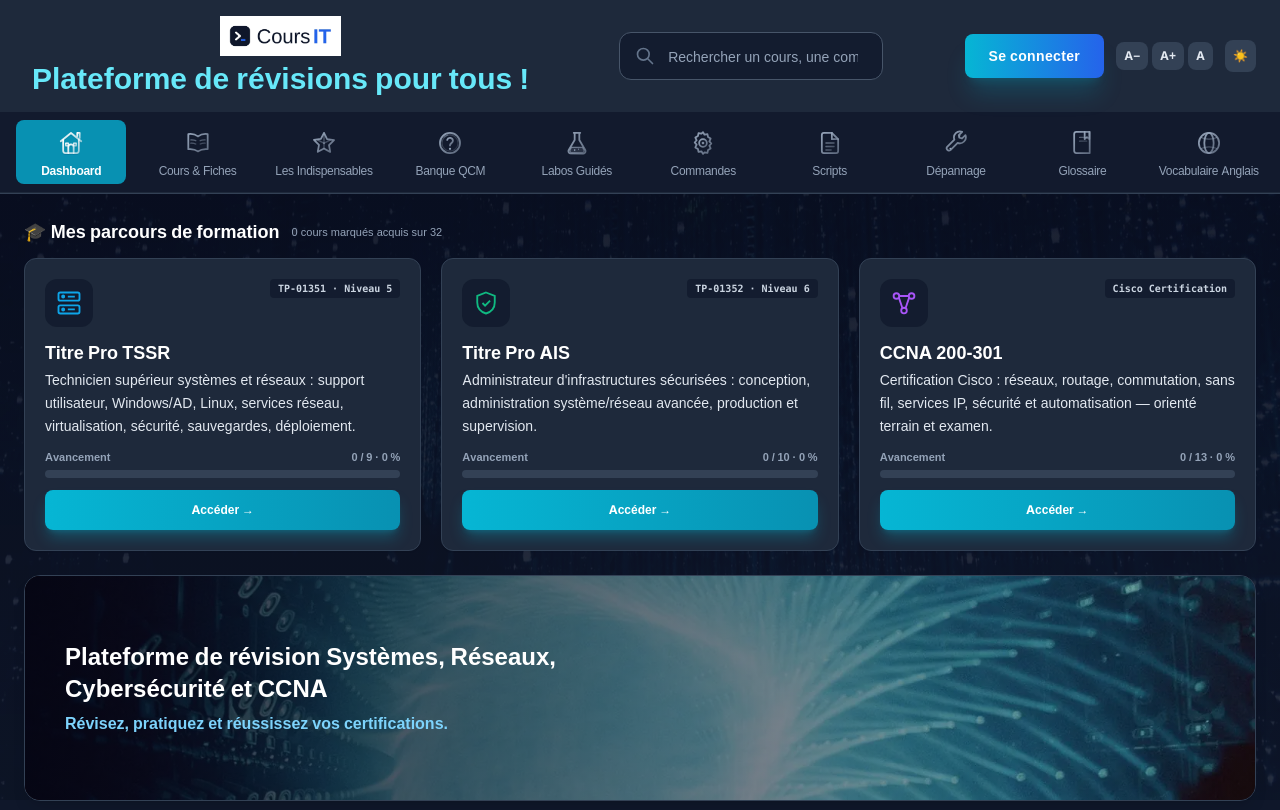
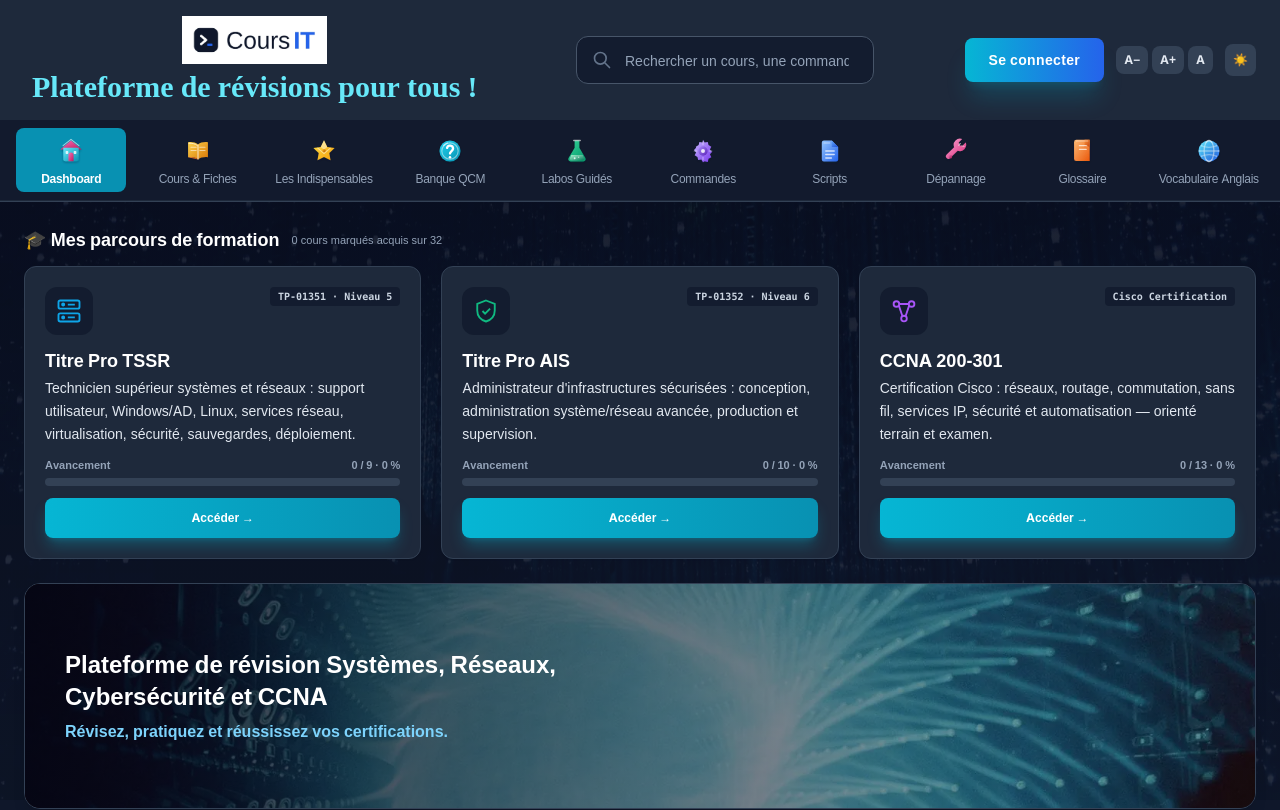
Before and after one commit to herbreteau787-svg/coursit, a React (Vite) app in the folder app/: page / in a window 1280 px wide. Shown: the top 810 px of the page. Built offline with nearby package versions, Linux system fonts and the light colour scheme.

Commit message:
UI: icônes emoji 3D dégradées/ombrées, logo h-12, tagline Inter Bold !

```diff
--- a/app/src/App.jsx
+++ b/app/src/App.jsx
@@ -2561,8 +2561,8 @@ const QcmSection = ({ qcmData, filterLabel, onFilterChange, filterOptions, showF
                                 className="shrink-0 flex items-center gap-4 text-left rounded-lg px-2 py-1 hover:bg-slate-100 dark:hover:bg-slate-700 transition-colors focus:outline-none focus:ring-2 focus:ring-brand-500"
                             >
                                 <div className="flex flex-col">
-                                                                        <img src={logoUrl} alt="Logo Cours IT" className="h-10 w-auto object-contain rounded" />
-                                    <span className="mt-1 text-3xl font-bold text-cyan-300 whitespace-nowrap">Plateforme de révisions pour tous&nbsp;!</span>
+                                                                        <img src={logoUrl} alt="Logo Cours IT" className="h-12 w-auto object-contain" />
+                                    <span className="mt-1 text-3xl font-bold text-cyan-300 font-['Inter'] whitespace-nowrap">Plateforme de révisions pour tous !</span>
                                 </div>
                             </button>
 
--- a/app/src/components/Icon.jsx
+++ b/app/src/components/Icon.jsx
@@ -1,181 +1,193 @@
 import { useId } from 'react';
 
-/* Icônes « interface pro » : traits fins, détails et ombre portée légère. */
-const ALIASES = {
-    '✍️': 'pencil',
-    '📚': 'book-open',
-    '🛠️': 'wrench',
-    '🧪': 'flask',
-    '🎓': 'book',
-    '🔎': 'search',
+/* Icônes 3D style emoji : dégradés saturés, ombres portées et reflets. */
+const PALETTE = {
+    house: ['#67e8f9', '#0891b2', '#f472b6', '#be185d'],
+    'book-open': ['#fcd34d', '#d97706', '#fb923c', '#c2410c'],
+    star: ['#fde047', '#f59e0b', '#fbbf24', '#b45309'],
+    'help-circle': ['#22d3ee', '#0891b2', '#67e8f9', '#0e7490'],
+    flask: ['#34d399', '#059669', '#a7f3d0', '#047857'],
+    settings: ['#c4b5fd', '#7c3aed', '#a78bfa', '#5b21b6'],
+    'file-text': ['#93c5fd', '#2563eb', '#60a5fa', '#1d4ed8'],
+    wrench: ['#f9a8d4', '#db2777', '#f472b6', '#9d174d'],
+    book: ['#fdba74', '#ea580c', '#fb923c', '#c2410c'],
+    globe: ['#67e8f9', '#2563eb', '#22d3ee', '#1e40af'],
+    'alert-triangle': ['#fde68a', '#f59e0b', '#fbbf24', '#b45309'],
+    pencil: ['#f9a8d4', '#ec4899', '#f472b6', '#be185d'],
+    search: ['#7dd3fc', '#0284c7', '#38bdf8', '#0369a1'],
+    servers: ['#a5b4fc', '#4f46e5', '#818cf8', '#3730a3'],
+    shield: ['#6ee7b7', '#059669', '#34d399', '#047857'],
+    network: ['#d8b4fe', '#9333ea', '#c084fc', '#6b21a8'],
 };
 
+const ALIASES = { '✍️': 'pencil', '📚': 'book-open', '🛠️': 'wrench', '🧪': 'flask', '🎓': 'book', '🔎': 'search' };
+
 const GLYPHS = {
-    house: (
+    house: (g, a, s) => (
         <>
-            <path d="M3.2 10.5 12 3.4l8.8 7.1" />
-            <path d="M5.3 9.2V18.7a1.9 1.9 0 0 0 1.9 1.9h9.6a1.9 1.9 0 0 0 1.9-1.9V9.2" />
-            <path d="M9.7 20.6v-5.2a2.3 2.3 0 0 1 4.6 0v5.2" />
-            <path d="M7.5 12.1h2.2v2.3H7.5zM14.3 12.1h2.2v2.3h-2.2z" fill="currentColor" fillOpacity="0.18" strokeWidth="1.1" />
-            <path d="M17.4 6.1V3.4h2.1v4.3" />
-            <path d="M2.7 20.6h18.6" strokeOpacity="0.4" />
+            <path d="M2.8 10.7 12 3.1l9.2 7.6" fill={`url(#${a})`} filter={`url(#${s})`} />
+            <path d="M5.4 9.2V19a1.8 1.8 0 0 0 1.8 1.8h9.6a1.8 1.8 0 0 0 1.8-1.8V9.2Z" fill={`url(#${g})`} filter={`url(#${s})`} />
+            <path d="M9.8 20.8v-5.3a2.2 2.2 0 0 1 4.4 0v5.3Z" fill={`url(#${a})`} />
+            <rect x="7.4" y="12" width="2.3" height="2.5" rx=".6" fill="#fff" fillOpacity=".8" />
+            <rect x="14.3" y="12" width="2.3" height="2.5" rx=".6" fill="#fff" fillOpacity=".8" />
+            <path d="M5.2 7.4 12 2.1l6.8 5.3" fill="none" stroke="#fff" strokeOpacity=".6" strokeWidth=".9" strokeLinecap="round" />
         </>
     ),
-    'book-open': (
+    'book-open': (g, a, s) => (
         <>
-            <path d="M12 6.3c-2.3-1.7-5-2.3-8.3-1.9v12.9c3.3-.4 6 .2 8.3 1.9 2.3-1.7 5-2.3 8.3-1.9V4.4c-3.3-.4-6 .2-8.3 1.9Z" />
-            <path d="M12 6.3v12.9" />
-            <path d="M5.9 9.3c1.6-.1 3 .1 4.2.7M5.9 12.2c1.6-.1 3 .1 4.2.7M13.9 10c1.2-.6 2.6-.8 4.2-.7M13.9 12.9c1.2-.6 2.6-.8 4.2-.7" strokeOpacity="0.55" strokeWidth="1.1" />
-            <path d="M3.7 4.5v12.8" strokeOpacity="0.45" />
+            <path d="M12 6.4C9.8 4.7 6.9 4.1 3.5 4.5v12.8c3.4-.4 6.3.2 8.5 1.9 2.2-1.7 5.1-2.3 8.5-1.9V4.5c-3.4-.4-6.3.2-8.5 1.9Z" fill={`url(#${g})`} filter={`url(#${s})`} />
+            <path d="M12 6.4v12.8" stroke="#fff" strokeOpacity=".65" strokeWidth="1" />
+            <path d="M6 8.8h4.4M6 11.6h4.4M13.6 8.8H18M13.6 11.6H18" stroke="#fff" strokeOpacity=".55" strokeWidth="1" strokeLinecap="round" />
+            <path d="M4.2 5.4c2.9-.2 5.2.4 7 1.7" fill="none" stroke="#fff" strokeOpacity=".7" strokeWidth=".8" strokeLinecap="round" />
+            <path d="M3.5 17.3c3.4-.4 6.3.2 8.5 1.9Z" fill={`url(#${a})`} />
         </>
     ),
-    star: (
+    star: (g, a, s) => (
         <>
-            <path d="m12 3.3 2.66 5.39 5.95.87-4.31 4.2 1.02 5.93L12 16.68l-5.32 2.81 1.02-5.93-4.31-4.2 5.95-.87L12 3.3Z" />
-            <path d="M12 3.3v13.38M6.67 9.56 12 12.05l5.33-2.49" strokeOpacity="0.5" strokeWidth="1.1" />
-            <circle cx="12" cy="12.05" r="0.8" fill="currentColor" stroke="none" fillOpacity="0.75" />
+            <path d="m12 2.8 2.8 5.7 6.3.9-4.6 4.4 1.1 6.2L12 17.2l-5.6 2.8 1.1-6.2-4.6-4.4 6.3-.9L12 2.8Z" fill={`url(#${g})`} filter={`url(#${s})`} />
+            <path d="m12 2.8 2.8 5.7-2.8 2.4-2.8-2.4L12 2.8Z" fill="#fff" fillOpacity=".45" />
+            <path d="m6.4 9.4 5.6 4.8 5.6-4.8" fill="none" stroke="#fff" strokeOpacity=".5" strokeWidth=".9" />
+            <circle cx="12" cy="11.6" r="1.4" fill={`url(#${a})`} />
         </>
     ),
-    'help-circle': (
+    'help-circle': (g, a, s) => (
         <>
-            <circle cx="12" cy="12" r="8.6" />
-            <circle cx="12" cy="12" r="6.9" strokeOpacity="0.3" strokeWidth="1" />
-            <path d="M9.6 9.4a2.5 2.5 0 0 1 4.9.7c0 1.7-2.5 2.1-2.5 4" />
-            <circle cx="12" cy="17" r="0.95" fill="currentColor" stroke="none" />
-            <path d="M6.8 7a7.4 7.4 0 0 1 3-1.8" strokeOpacity="0.5" strokeWidth="1.1" />
+            <circle cx="12" cy="12" r="9" fill={`url(#${g})`} filter={`url(#${s})`} />
+            <circle cx="12" cy="12" r="7" fill="none" stroke="#fff" strokeOpacity=".45" strokeWidth="1" />
+            <path d="M9.5 9.3a2.6 2.6 0 0 1 5.1.8c0 1.8-2.6 2.2-2.6 4.1" fill="none" stroke="#fff" strokeWidth="2" strokeLinecap="round" />
+            <circle cx="12" cy="17.4" r="1.1" fill="#fff" />
+            <path d="M6.6 7.2a7.6 7.6 0 0 1 3.2-2" fill="none" stroke="#fff" strokeOpacity=".55" strokeWidth="1.2" strokeLinecap="round" />
         </>
     ),
-    flask: (
+    flask: (g, a, s) => (
         <>
-            <path d="M9.2 3.3h5.6M10 3.3v6.1L4.9 18a2 2 0 0 0 1.7 3h10.8a2 2 0 0 0 1.7-3L14 9.4V3.3" />
-            <path d="M7.2 15.7h9.6l1.1 2.2a1.6 1.6 0 0 1-1.4 2.4H7.5a1.6 1.6 0 0 1-1.4-2.4l1.1-2.2Z" fill="currentColor" fillOpacity="0.16" strokeOpacity="0.7" strokeWidth="1.1" />
-            <circle cx="10" cy="18.1" r="0.7" fill="currentColor" stroke="none" />
-            <circle cx="13.3" cy="17.3" r="0.5" fill="currentColor" stroke="none" fillOpacity="0.7" />
-            <path d="M9.2 3.3h5.6" strokeWidth="2.1" />
+            <path d="M9.2 3h5.6M10 3v6.2L4.8 18a2 2 0 0 0 1.8 3h10.8a2 2 0 0 0 1.8-3L14 9.2V3Z" fill={`url(#${g})`} filter={`url(#${s})`} />
+            <path d="M7.1 15.5h9.8l1 2.2a1.7 1.7 0 0 1-1.5 2.5H7.6a1.7 1.7 0 0 1-1.5-2.5l1-2.2Z" fill={`url(#${a})`} />
+            <circle cx="10" cy="18.2" r=".8" fill="#fff" fillOpacity=".8" />
+            <circle cx="13.4" cy="17.4" r=".6" fill="#fff" fillOpacity=".6" />
+            <path d="M9.2 3h5.6" stroke="#fff" strokeOpacity=".6" strokeWidth="1.2" strokeLinecap="round" />
         </>
     ),
-    settings: (
+    settings: (g, a, s) => (
         <>
-            <path d="m12 2.7 1.32 2.2 2.52-.5.5 2.52 2.2 1.32-1.1 2.3 1.7 1.9-1.7 1.9 1.1 2.3-2.2 1.32-.5 2.52-2.52-.5L12 21.3l-1.32-2.2-2.52.5-.5-2.52-2.2-1.32 1.1-2.3-1.7-1.9 1.7-1.9-1.1-2.3 2.2-1.32.5-2.52 2.52.5L12 2.7Z" />
-            <circle cx="12" cy="12" r="3.3" />
-            <circle cx="12" cy="12" r="1.15" fill="currentColor" stroke="none" fillOpacity="0.8" />
+            <path d="m12 2.4 1.4 2.4 2.7-.6.6 2.7 2.4 1.4-1.2 2.5 1.8 2-1.8 2 1.2 2.5-2.4 1.4-.6 2.7-2.7-.6L12 21.6l-1.4-2.4-2.7.6-.6-2.7-2.4-1.4 1.2-2.5-1.8-2 1.8-2L5.9 8.3 8.3 6.9l.6-2.7 2.7.6L12 2.4Z" fill={`url(#${g})`} filter={`url(#${s})`} />
+            <circle cx="12" cy="12" r="4" fill={`url(#${a})`} />
+            <circle cx="12" cy="12" r="1.7" fill="#fff" fillOpacity=".85" />
+            <path d="M12 4.4v2.2M19.6 12h-2.2M12 19.6v-2.2M4.4 12h2.2" stroke="#fff" strokeOpacity=".45" strokeWidth=".9" strokeLinecap="round" />
         </>
     ),
-    'file-text': (
+    'file-text': (g, a, s) => (
         <>
-            <path d="M13.6 3.3H6.8a1.8 1.8 0 0 0-1.8 1.8v13.8a1.8 1.8 0 0 0 1.8 1.8h10.4a1.8 1.8 0 0 0 1.8-1.8V8.7L13.6 3.3Z" />
-            <path d="M13.6 3.3v5.4h5.4" />
-            <path d="M8.5 12h7M8.5 15h7M8.5 18h4.5" strokeOpacity="0.6" strokeWidth="1.1" />
-            <path d="M8.5 9h2.2" />
+            <path d="M13.5 3H6.8a1.8 1.8 0 0 0-1.8 1.8v14.4A1.8 1.8 0 0 0 6.8 21h10.4a1.8 1.8 0 0 0 1.8-1.8V8.5L13.5 3Z" fill={`url(#${g})`} filter={`url(#${s})`} />
+            <path d="M13.5 3v5.5H19" fill={`url(#${a})`} />
+            <path d="M8.4 12h7.2M8.4 15h7.2M8.4 18h4.8" stroke="#fff" strokeOpacity=".75" strokeWidth="1.2" strokeLinecap="round" />
+            <path d="M6.8 5.2h5" stroke="#fff" strokeOpacity=".5" strokeWidth=".9" strokeLinecap="round" />
         </>
     ),
-    wrench: (
+    wrench: (g, a, s) => (
         <>
-            <path d="M20.1 5.2a5.2 5.2 0 0 1-6.7 6.7l-6.2 6.2a2 2 0 0 1-2.8-2.8l6.2-6.2a5.2 5.2 0 0 1 6.7-6.7l-2.9 2.9.6 2.2 2.2.6 2.9-2.9Z" />
-            <circle cx="7.2" cy="16.8" r="0.8" fill="currentColor" stroke="none" />
-            <path d="M15.6 5.6a2.6 2.6 0 0 0-1.1 1.4" strokeOpacity="0.5" strokeWidth="1.1" />
+            <path d="M20.4 4.8a5.4 5.4 0 0 1-7 6.9l-6.4 6.4a2.1 2.1 0 0 1-3-3l6.4-6.4a5.4 5.4 0 0 1 6.9-7l-3 3 .7 2.3 2.3.7 3-2.9Z" fill={`url(#${g})`} filter={`url(#${s})`} />
+            <circle cx="7.1" cy="16.9" r="1.6" fill={`url(#${a})`} />
+            <path d="M15.7 5.6a3 3 0 0 0-1.2 1.6" fill="none" stroke="#fff" strokeOpacity=".65" strokeWidth="1" strokeLinecap="round" />
+            <path d="m16.8 7.5 2.2.7" fill="none" stroke="#fff" strokeOpacity=".45" strokeWidth=".9" strokeLinecap="round" />
         </>
     ),
-    book: (
+    book: (g, a, s) => (
         <>
-            <path d="M5.3 4.3A1.9 1.9 0 0 1 7.2 2.4h11.4v18.2H7.2a1.9 1.9 0 0 1-1.9-1.9V4.3Z" />
-            <path d="M7.2 2.4v18.2" />
-            <path d="M9.9 7.2h6.1M9.9 10.4h6.1" strokeOpacity="0.5" strokeWidth="1.1" />
-            <path d="M14.3 2.4v6.2l2-1.6 2 1.6V2.4" />
+            <path d="M5.2 4.4A2 2 0 0 1 7.2 2.4h11.4v18.2H7.2a2 2 0 0 1-2-2V4.4Z" fill={`url(#${g})`} filter={`url(#${s})`} />
+            <path d="M14.2 2.4v6.4l2.1-1.7 2.1 1.7V2.4Z" fill={`url(#${a})`} />
+            <path d="M9.8 7.4h5.8M9.8 10.6h5.8" stroke="#fff" strokeOpacity=".7" strokeWidth="1.2" strokeLinecap="round" />
+            <path d="M7.2 3.4h9.8" stroke="#fff" strokeOpacity=".45" strokeWidth=".9" strokeLinecap="round" />
         </>
     ),
-    globe: (
+    globe: (g, a, s) => (
         <>
-            <circle cx="12" cy="12" r="8.7" />
-            <path d="M3.5 12h17" />
-            <ellipse cx="12" cy="12" rx="4" ry="8.7" />
-            <path d="M5.4 7.3c1.8.9 4.1 1.4 6.6 1.4s4.8-.5 6.6-1.4M5.4 16.7c1.8-.9 4.1-1.4 6.6-1.4s4.8.5 6.6 1.4" strokeOpacity="0.55" strokeWidth="1.1" />
+            <circle cx="12" cy="12" r="9" fill={`url(#${g})`} filter={`url(#${s})`} />
+            <path d="M3.2 12h17.6" stroke="#fff" strokeOpacity=".6" strokeWidth="1.1" />
+            <ellipse cx="12" cy="12" rx="4.2" ry="9" fill="none" stroke="#fff" strokeOpacity=".65" strokeWidth="1.1" />
+            <path d="M5.2 7.4c1.9 1 4.2 1.5 6.8 1.5s4.9-.5 6.8-1.5M5.2 16.6c1.9-1 4.2-1.5 6.8-1.5s4.9.5 6.8 1.5" fill="none" stroke="#fff" strokeOpacity=".5" strokeWidth="1" />
+            <circle cx="12" cy="12" r="7.5" fill={`url(#${a})`} fillOpacity=".25" />
         </>
     ),
-    'alert-triangle': (
+    'alert-triangle': (g, a, s) => (
         <>
-            <path d="M12 3.7 2.9 19a1.6 1.6 0 0 0 1.4 2.4h15.4a1.6 1.6 0 0 0 1.4-2.4L12 3.7Z" />
-            <path d="M12 9.2v5" strokeWidth="2" />
-            <circle cx="12" cy="17.6" r="0.9" fill="currentColor" stroke="none" />
-            <path d="M8.4 15.6h7.2" strokeOpacity="0.35" strokeWidth="1" />
+            <path d="M12 3.2 2.7 19.2a1.7 1.7 0 0 0 1.5 2.5h15.6a1.7 1.7 0 0 0 1.5-2.5L12 3.2Z" fill={`url(#${g})`} filter={`url(#${s})`} />
+            <path d="M12 3.2 5.2 15h13.6L12 3.2Z" fill="#fff" fillOpacity=".3" />
+            <rect x="11" y="9" width="2" height="5.4" rx="1" fill="#fff" />
+            <circle cx="12" cy="17.6" r="1.1" fill="#fff" />
         </>
     ),
-    pencil: (
+    pencil: (g, a, s) => (
         <>
-            <path d="m4.6 19.4 1-4.2L16 4.8a1.6 1.6 0 0 1 2.3 0l1 1a1.6 1.6 0 0 1 0 2.3L8.9 18.5l-4.3.9Z" />
-            <path d="m14.8 6.1 3.3 3.3M5.6 15.2l3.3 3.3" />
+            <path d="m4.4 19.6 1-4.4L16 4.6a1.7 1.7 0 0 1 2.4 0l1 1a1.7 1.7 0 0 1 0 2.4L8.8 18.6l-4.4 1Z" fill={`url(#${g})`} filter={`url(#${s})`} />
+            <path d="m16 4.6 3.4 3.4-2.3 2.3-3.4-3.4L16 4.6Z" fill={`url(#${a})`} />
+            <path d="m5.4 15.2 3.4 3.4" stroke="#fff" strokeOpacity=".6" strokeWidth="1" strokeLinecap="round" />
         </>
     ),
-    search: (
+    search: (g, a, s) => (
         <>
-            <circle cx="10.8" cy="10.8" r="6.4" />
-            <path d="m15.6 15.6 4.6 4.6" strokeWidth="2" />
-            <circle cx="10.8" cy="10.8" r="3.8" strokeOpacity="0.4" strokeWidth="1" />
+            <circle cx="10.7" cy="10.7" r="6.6" fill={`url(#${g})`} filter={`url(#${s})`} />
+            <path d="m15.7 15.7 4.7 4.7" stroke={`url(#${a})`} strokeWidth="3.4" strokeLinecap="round" />
+            <path d="M7.2 7.2a5 5 0 0 1 3-1.4" fill="none" stroke="#fff" strokeOpacity=".75" strokeWidth="1.3" strokeLinecap="round" />
+            <circle cx="10.7" cy="10.7" r="3.4" fill="none" stroke="#fff" strokeOpacity=".4" strokeWidth="1" />
         </>
     ),
-    servers: (
+    servers: (g, a, s) => (
         <>
-            <rect x="3.2" y="3.4" width="17.6" height="7" rx="1.6" />
-            <rect x="3.2" y="13.6" width="17.6" height="7" rx="1.6" />
-            <circle cx="6.8" cy="6.9" r="0.9" fill="currentColor" stroke="none" />
-            <circle cx="6.8" cy="17.1" r="0.9" fill="currentColor" stroke="none" />
-            <path d="M10.4 6.9h6.2M10.4 17.1h6.2" strokeOpacity="0.6" strokeWidth="1.1" />
+            <rect x="3" y="3" width="18" height="7.4" rx="1.8" fill={`url(#${g})`} filter={`url(#${s})`} />
+            <rect x="3" y="13.6" width="18" height="7.4" rx="1.8" fill={`url(#${g})`} filter={`url(#${s})`} />
+            <circle cx="6.8" cy="6.7" r="1" fill="#fff" fillOpacity=".85" />
+            <circle cx="6.8" cy="17.3" r="1" fill="#fff" fillOpacity=".85" />
+            <path d="M10.4 6.7h6M10.4 17.3h6" stroke="#fff" strokeOpacity=".7" strokeWidth="1.2" strokeLinecap="round" />
         </>
     ),
-    shield: (
+    shield: (g, a, s) => (
         <>
-            <path d="M12 3.2 19 6.1v5.4c0 4.5-3 7.9-7 9.3-4-1.4-7-4.8-7-9.3V6.1l7-2.9Z" />
-            <path d="m9 12 2.2 2.2L15.4 10" />
-            <path d="M12 3.2v16.6" strokeOpacity="0.3" strokeWidth="1" />
+            <path d="M12 2.8 19 6v5.5c0 4.6-3 8-7 9.4-4-1.4-7-4.8-7-9.4V6l7-3.2Z" fill={`url(#${g})`} filter={`url(#${s})`} />
+            <path d="M12 2.8 5.4 5.8h13.2L12 2.8Z" fill="#fff" fillOpacity=".3" />
+            <path d="m8.8 12 2.4 2.4 4.2-4.5" fill="none" stroke="#fff" strokeWidth="2.2" strokeLinecap="round" strokeLinejoin="round" />
         </>
     ),
-    network: (
+    network: (g, a, s) => (
         <>
-            <circle cx="5.6" cy="6.2" r="2.4" />
-            <circle cx="18.4" cy="6.2" r="2.4" />
-            <circle cx="12" cy="18.2" r="2.4" />
-            <path d="m7.7 7.5 3 8.5M16.3 7.5l-3 8.5M8 6.2h8" />
-            <circle cx="5.6" cy="6.2" r="0.7" fill="currentColor" stroke="none" />
-            <circle cx="18.4" cy="6.2" r="0.7" fill="currentColor" stroke="none" />
+            <path d="M7.7 7.3 10.6 16M16.3 7.3 13.4 16M8 6.1h8" stroke={`url(#${a})`} strokeWidth="2.6" strokeLinecap="round" />
+            <circle cx="5.6" cy="6.1" r="2.7" fill={`url(#${g})`} filter={`url(#${s})`} />
+            <circle cx="18.4" cy="6.1" r="2.7" fill={`url(#${g})`} filter={`url(#${s})`} />
+            <circle cx="12" cy="18.2" r="2.7" fill={`url(#${g})`} filter={`url(#${s})`} />
+            <circle cx="4.9" cy="5.3" r=".7" fill="#fff" fillOpacity=".8" />
+            <circle cx="17.7" cy="5.3" r=".7" fill="#fff" fillOpacity=".8" />
+            <circle cx="11.3" cy="17.4" r=".7" fill="#fff" fillOpacity=".8" />
         </>
     ),
 };
 
 export const Icon = ({ name, className = '', strokeWidth = 1.5, ...props }) => {
     const uid = useId().replace(/[^a-zA-Z0-9-]/g, '');
-    const shadowId = `icon-shadow-${uid}`;
-    const gradientId = `icon-grad-${uid}`;
-    const glyph = GLYPHS[ALIASES[name] || name];
+    const key = ALIASES[name] || name;
+    const glyph = GLYPHS[key];
     if (!glyph) return null;
 
+    const [c1, c2, c3, c4] = PALETTE[key];
+    const grad = `icon-g-${uid}`;
+    const accent = `icon-a-${uid}`;
+    const shadow = `icon-s-${uid}`;
+
     return (
-        <svg
-            width="1em"
-            height="1em"
-            viewBox="0 0 24 24"
-            fill="none"
-            className={className}
-            aria-hidden="true"
-            {...props}
-        >
+        <svg width="1em" height="1em" viewBox="0 0 24 24" fill="none" className={className} aria-hidden="true" {...props}>
             <defs>
-                <linearGradient id={gradientId} x1="0%" y1="0%" x2="100%" y2="100%">
-                    <stop offset="0%" stopColor="currentColor" stopOpacity="1" />
-                    <stop offset="100%" stopColor="currentColor" stopOpacity="0.55" />
+                <linearGradient id={grad} x1="0%" y1="0%" x2="100%" y2="100%">
+                    <stop offset="0%" stopColor={c1} />
+                    <stop offset="100%" stopColor={c2} />
                 </linearGradient>
-                <filter id={shadowId} x="-25%" y="-25%" width="150%" height="150%">
-                    <feDropShadow dx="0" dy="0.6" stdDeviation="0.45" floodColor="#0f172a" floodOpacity="0.22" />
+                <linearGradient id={accent} x1="0%" y1="0%" x2="100%" y2="100%">
+                    <stop offset="0%" stopColor={c3} />
+                    <stop offset="100%" stopColor={c4} />
+                </linearGradient>
+                <filter id={shadow} x="-30%" y="-30%" width="160%" height="160%">
+                    <feDropShadow dx="0" dy="1" stdDeviation="1" floodColor="#0f172a" floodOpacity="0.3" />
                 </filter>
             </defs>
-            <g
-                stroke={`url(#${gradientId})`}
-                strokeWidth={strokeWidth}
-                strokeLinecap="round"
-                strokeLinejoin="round"
-                filter={`url(#${shadowId})`}
-            >
-                {glyph}
-            </g>
+            {glyph(grad, accent, shadow)}
         </svg>
     );
 };
```
